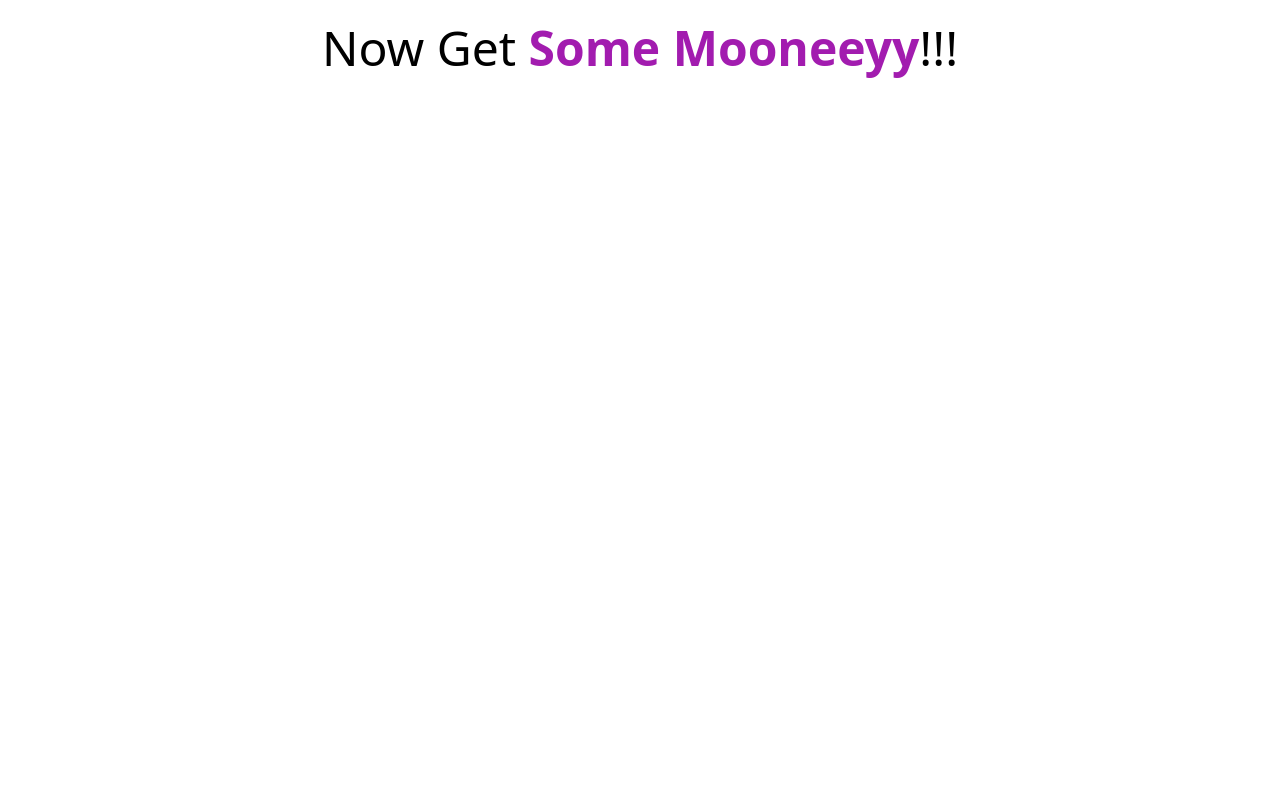
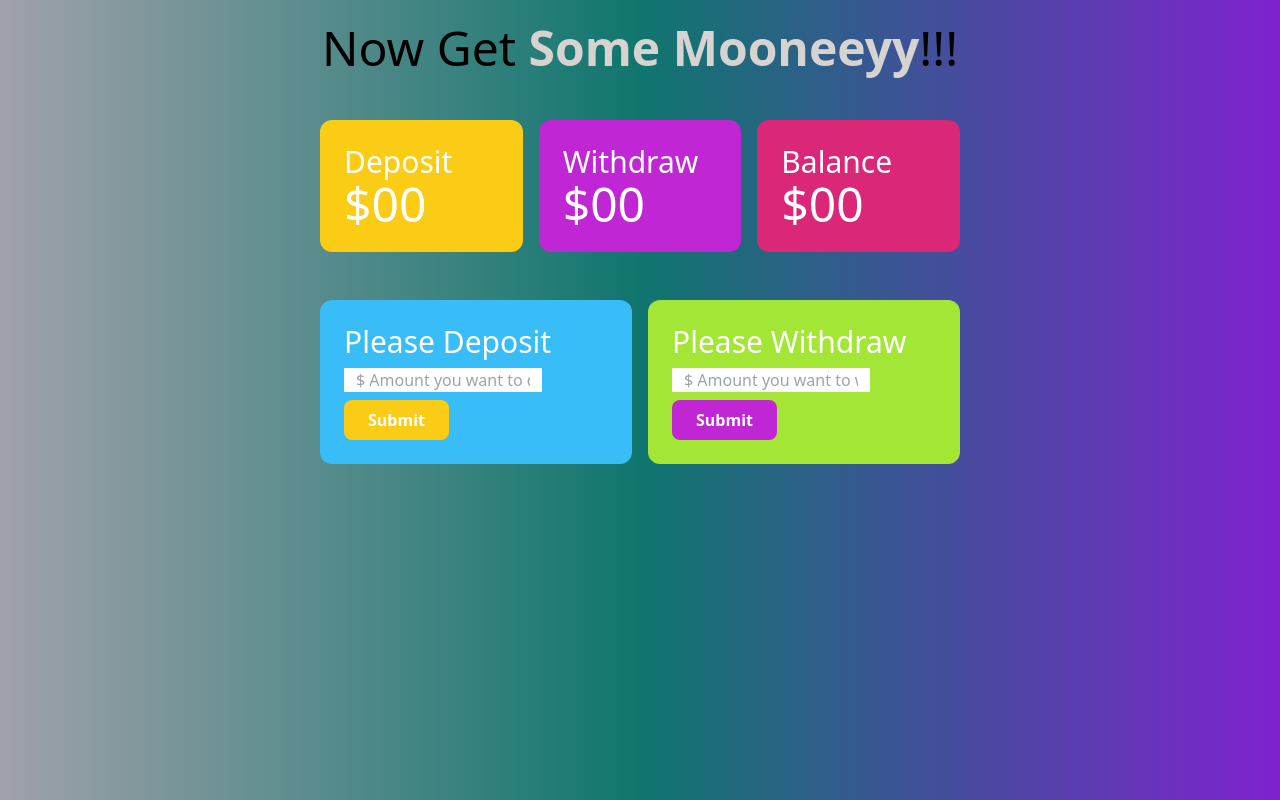
Before and after one commit to isha-web1/commercial-bank-count-with-dom-js, a plain HTML site: page bank.html in a window 1280 px wide. Drawn offline with nearby package versions, Linux system fonts and the light colour scheme.

Commit message:
banck count interface

```diff
--- a/bank.html
+++ b/bank.html
@@ -5,14 +5,49 @@
     <meta http-equiv="X-UA-Compatible" content="IE=edge">
     <meta name="viewport" content="width=device-width, initial-scale=1.0">
     <title>commercial bank for count</title>
+
     <script src="https://cdn.tailwindcss.com"></script>
+    <link rel="stylesheet" href="styles/style.css">
 </head>
-<body>
+<body class="bg-gradient-to-r from-zinc-400 via-teal-700 to-purple-700">
     <header>
-        <h1 class="text-5xl text-center mt-6">Now Get <span class="font-semibold text-fuchsia-700">Some Mooneeyy</span>!!!</h1>
+        <h1 class="text-5xl text-current text-center mt-6">Now Get <span class="font-semibold text-stone-300">Some Mooneeyy</span>!!!</h1>
      </header>
     <main>
+        <section class="mt-12">
+            <div class="grid grid-cols-3 gap-4 w-6/12 mx-auto text-white">
+                <div class="bg-yellow-400 p-6 rounded-xl">
+                    <h4 class="text-3xl">Deposit</h4>
+                    <h2 class="text-5xl">$<span></span>00</h2>
+                </div>
+                <div class="bg-fuchsia-600 p-6 rounded-xl">
+                    <h4 class="text-3xl">Withdraw</h4>
+                    <h2 class="text-5xl">$<span></span>00</h2>
+                </div>
+                <div class="bg-pink-600 p-6 rounded-xl">
+                    <h4 class="text-3xl">Balance</h4>
+                    <h2 class="text-5xl">$<span></span>00</h2>
+                </div>
 
+            </div>
+        </section>
+        <!-- dipsit and withdraw section -->
+
+        <section class="mt-12" >
+            <div class="grid grid-cols-2 gap-4 w-6/12 mx-auto text-white">
+                <div class="bg-sky-400 p-6 rounded-xl">
+                    <h4 class="text-3xl">Please Deposit</h4>
+                    <input id="email-field" class="w-9/12 block mb-2 mt-2 px-3"  name="" id="" placeholder="$ Amount you want to deposit">
+                    <button id="submit-btn" class="bg-yellow-400 hover:bg-pink-600 px-6 py-2 font-semibold text-white rounded-lg">Submit</button>
+                </div>
+                <div class="bg-lime-400 p-6 rounded-xl">
+                    <h4 class="text-3xl">Please Withdraw</h4>
+                    <input id="email-field" class="w-9/12 block mb-2 mt-2 px-3"  name="" id="" placeholder="$ Amount you want to withdraw">
+                    <button id="submit-btn" class="bg-fuchsia-600 hover:bg-rose-500 px-6 py-2 font-semibold text-white rounded-lg">Submit</button>
+                </div>
+            </div>
+
+        </section>
     </main>
 </body>
 </html>
```
Also changed, not shown: styles/style.css (added).
